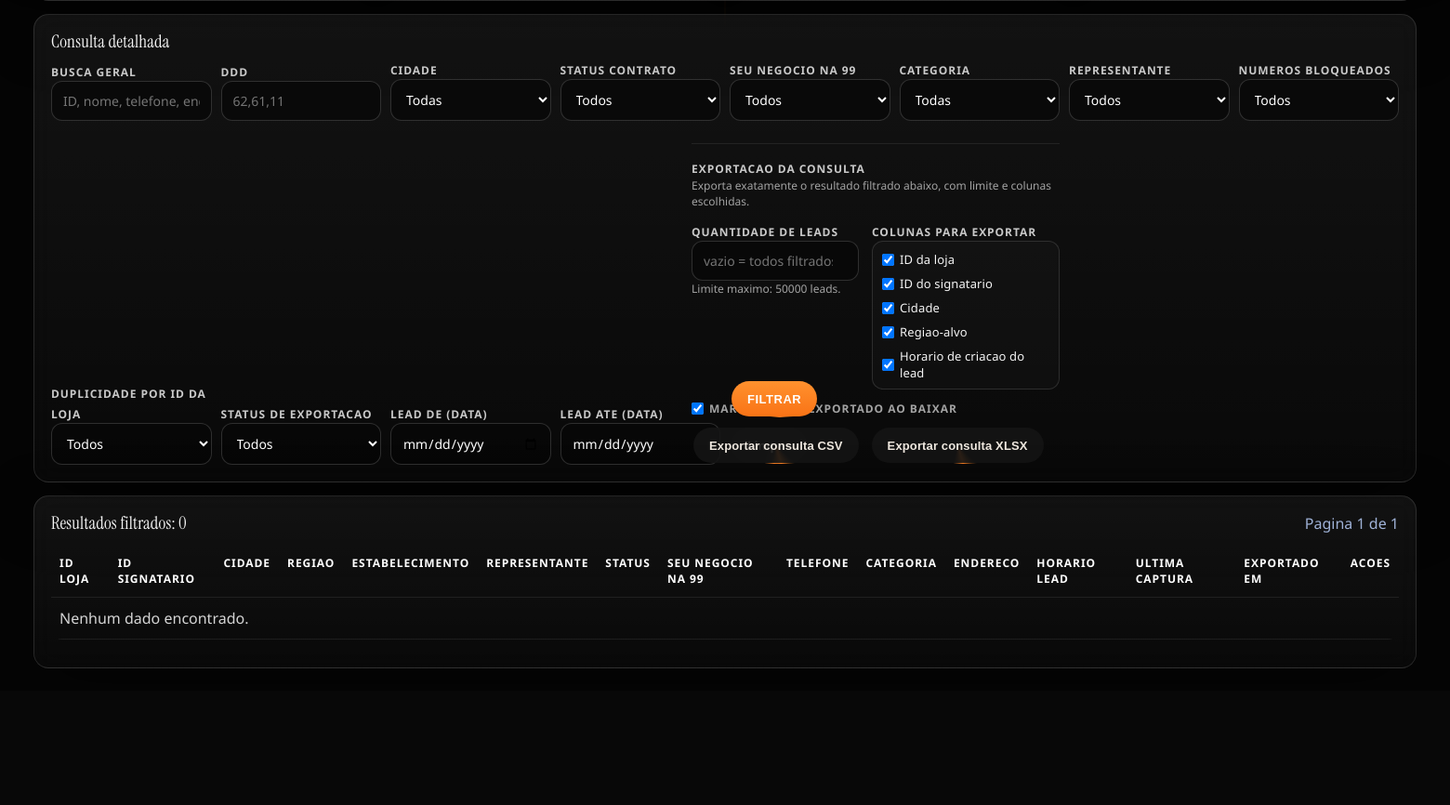
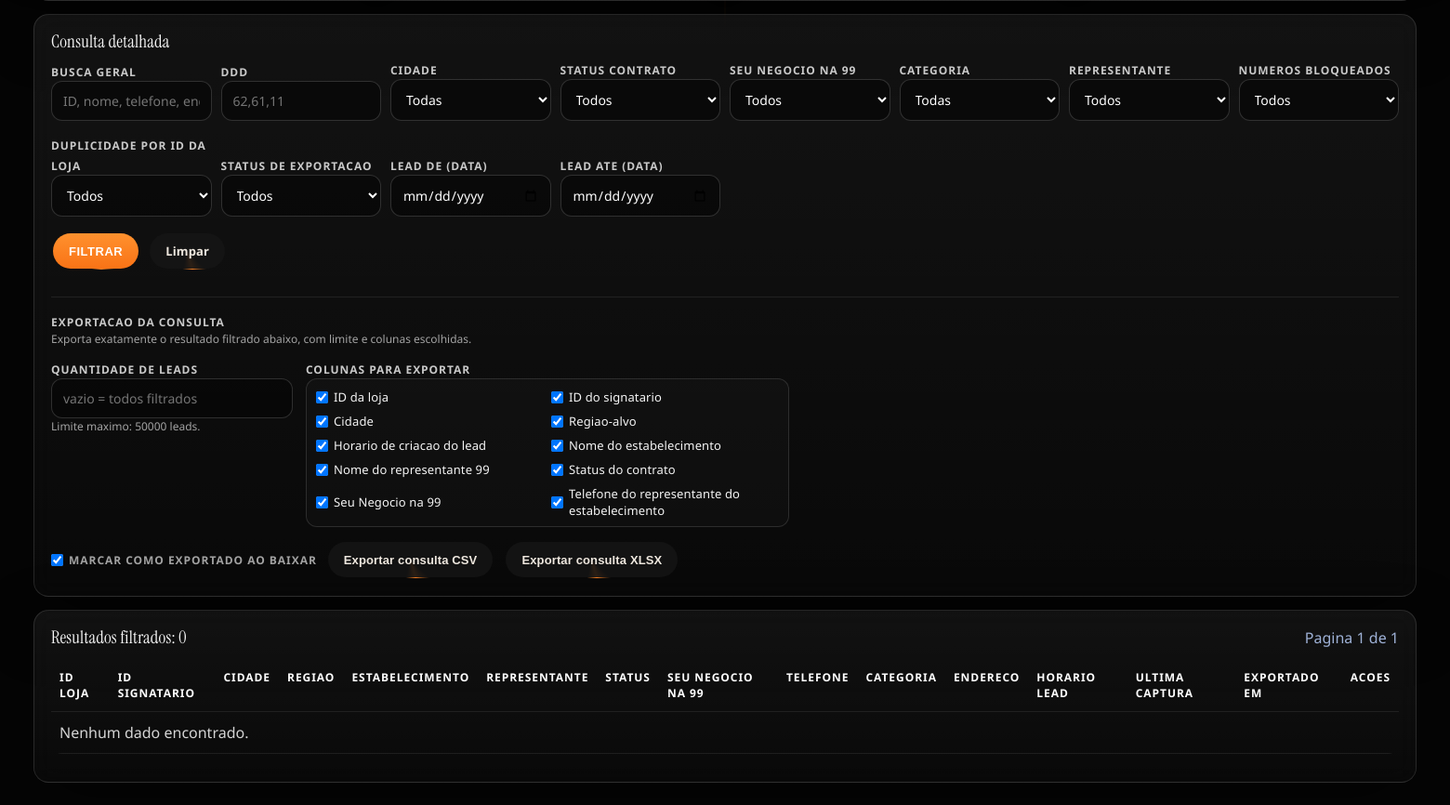
Before and after one commit to Romariorrs/Sistema-Imperio-Delivery, a Django app: page /macros/ in a window 1560 px wide. Shown: the part 815-1681 px from the top of the page at 93% size. Before the commit the page ends 1534 px from the top, so only its background shows below. Run offline with Django 4.2, Linux system fonts and the light colour scheme; the visitor is signed in with stand-in values (Sample User, id 1); data that the repository does not hold is empty.

Commit message:
Ajusta layout dos filtros da macro

```diff
--- a/templates/macros/list.html
+++ b/templates/macros/list.html
@@ -171,20 +171,29 @@
     .macro-kpi-value { font-size: 24px; font-weight: 600; line-height: 1.1; }
     .macro-kpi-note { color: var(--muted); font-size: 12px; margin-top: 4px; }
     .macro-insights { display: grid; grid-template-columns: repeat(auto-fit, minmax(260px, 1fr)); gap: 12px; }
-    .macro-filter-form { display: grid; grid-template-columns: repeat(auto-fit, minmax(170px, 1fr)); gap: 10px; align-items: end; }
-    .macro-filter-form > div:last-child { justify-self: end; }
+    .macro-filter-form {
+        display: grid;
+        grid-template-columns: repeat(auto-fit, minmax(165px, 1fr));
+        gap: 14px 10px;
+        align-items: end;
+    }
     .macro-filter-actions {
+        grid-column: 1 / -1;
         display: flex;
         gap: 8px;
-        align-items: end;
+        align-items: center;
+        justify-content: flex-start;
         flex-wrap: wrap;
+        padding-top: 2px;
     }
     .macro-query-tools {
+        grid-column: 1 / -1;
         margin-top: 14px;
         padding-top: 14px;
         border-top: 1px solid rgba(255,255,255,0.08);
         display: grid;
         gap: 12px;
+        align-self: stretch;
     }
     .macro-query-tools-head {
         display: flex;
@@ -201,15 +210,17 @@
     }
     .macro-query-tools-grid {
         display: grid;
-        grid-template-columns: minmax(180px, 260px) 1fr;
+        grid-template-columns: minmax(180px, 260px) minmax(280px, 520px);
         gap: 14px;
         align-items: start;
     }
     .macro-query-tools-actions {
+        grid-column: 1 / -1;
         display: flex;
         gap: 10px;
         align-items: center;
         flex-wrap: wrap;
+        padding-top: 2px;
     }
     .macro-query-tools-actions input[type="checkbox"] {
         width: auto;
@@ -292,7 +303,6 @@
     }
     @media (max-width: 980px) {
         .macro-filter-form { grid-template-columns: 1fr; }
-        .macro-filter-form > div:last-child { justify-self: start; }
         .macro-export-form-grid { grid-template-columns: 1fr; }
         .macro-query-tools-grid { grid-template-columns: 1fr; }
     }
```
